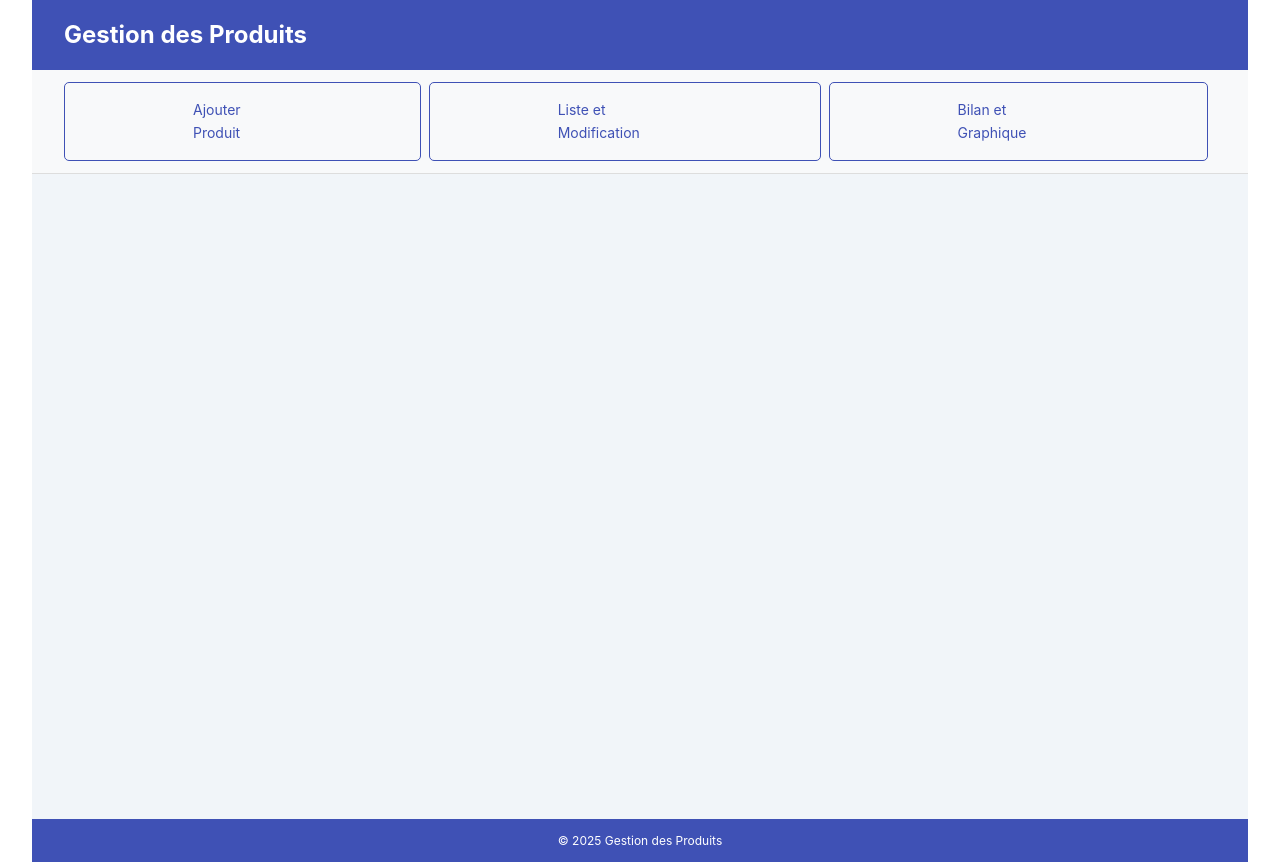
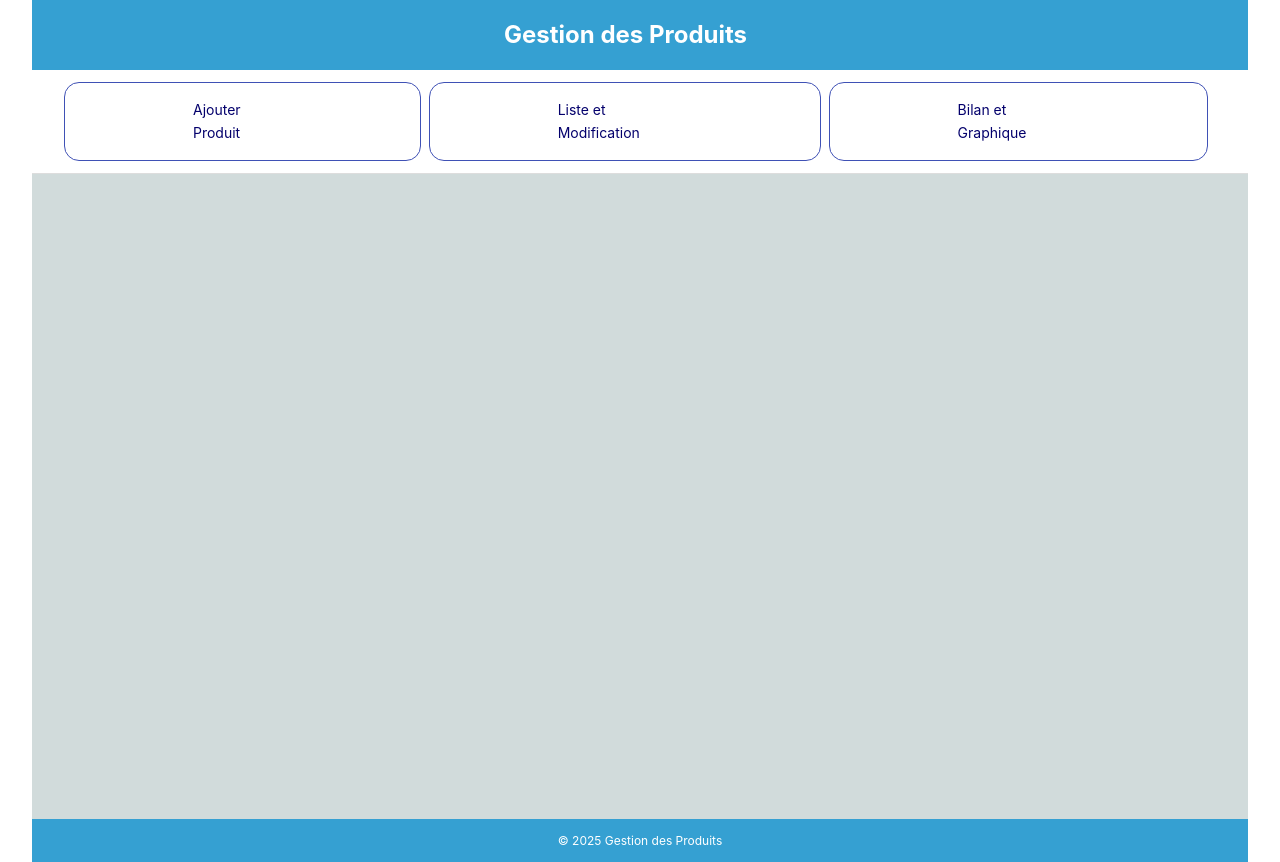
Before and after one commit to Akarti5/Stockeo, a Vue app: page / in a window 1280 px wide. Built offline with nearby package versions, Linux system fonts and the light colour scheme.

Commit message:
modif app

```diff
--- a/src/App.vue
+++ b/src/App.vue
@@ -47,7 +47,7 @@ import { RouterLink, RouterView } from 'vue-router';
 
 /* Header styles */
 .header {
-  background-color: #3f51b5;
+  background-color: #35a0d2;
   color: white;
   padding: 1rem 2rem;
   border-radius: 0;
@@ -57,13 +57,13 @@ import { RouterLink, RouterView } from 'vue-router';
 .app-title {
   font-size: 1.5rem;
   font-weight: bold;
-  margin: 0;
+  margin-left: 440px;
 }
 
 /* Navigation styles */
 .navigation {
   display: flex;
-  background-color: #f8f9fa;
+  background-color: #ffffff;
   padding: 0.75rem 2rem;
   border-bottom: 1px solid #dddddd;
   width: 100%;
@@ -72,8 +72,8 @@ import { RouterLink, RouterView } from 'vue-router';
 .nav-link {
   text-decoration: none;
   padding: 1rem 8rem;
-  border-radius: 5px;
-  color: #3f51b5;
+  border-radius: 15px;
+  color: #04006c;
   border: 1px solid #3f51b5;
   font-size: 0.875rem;
   margin-right: 0.5rem;
@@ -81,7 +81,7 @@ import { RouterLink, RouterView } from 'vue-router';
 }
 
 .nav-link-active {
-  background-color: #3f51b5;
+  background-color: #35a0d2;
   color: white;
   font-weight: bold;
 }
@@ -93,7 +93,7 @@ import { RouterLink, RouterView } from 'vue-router';
 /* Main content */
 .main-content {
   flex: 1;
-  background-color: #F1F5F9;;
+  background-color: rgb(209, 219, 219);
   color: #333;
   padding: 2rem;
   border-radius: 0;
@@ -103,7 +103,7 @@ import { RouterLink, RouterView } from 'vue-router';
 
 /* Footer */
 .footer {
-  background-color: #3f51b5;
+  background-color: #35a0d2;
   color: white;
   text-align: center;
   padding: 0.75rem;
```
